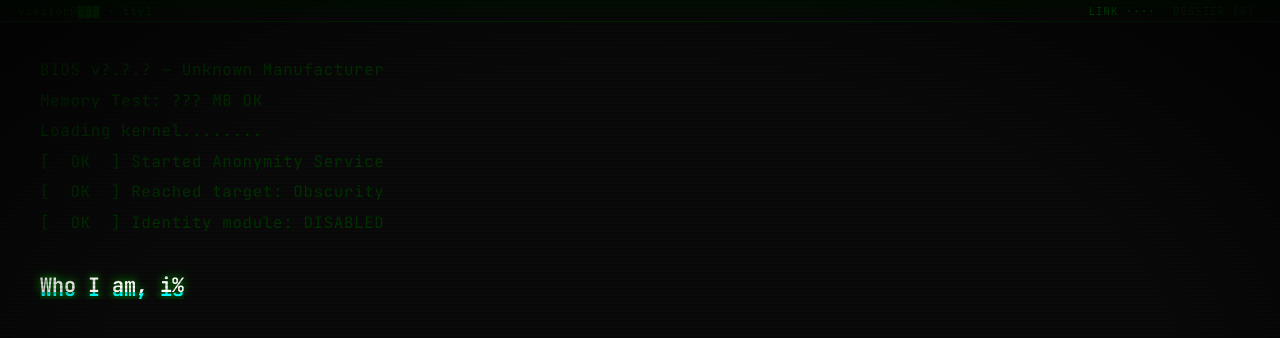
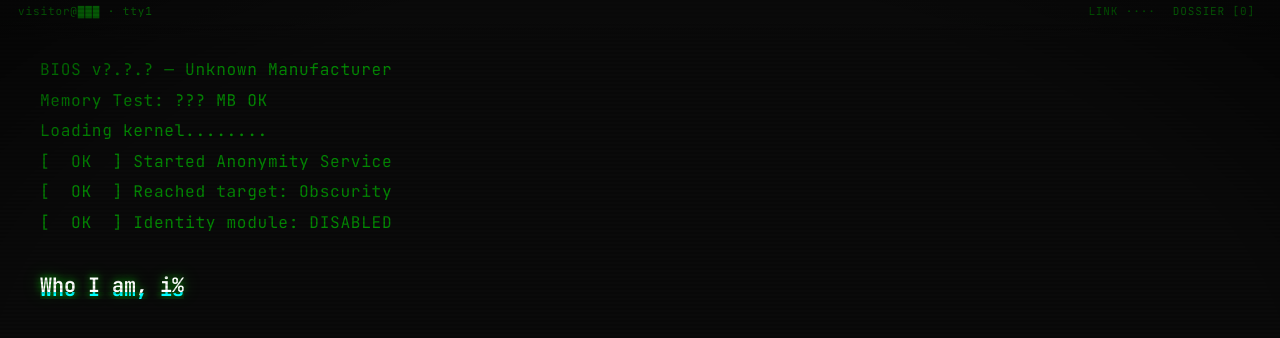
Before and after one commit to kaankoo/ghost-terminal-homepage, a website: page public/index.html in a window 1280 px wide. Drawn offline with Linux system fonts and the light colour scheme.

Commit message:
Update public/index.html styling and configuration

```diff
--- a/public/index.html
+++ b/public/index.html
@@ -15,7 +15,7 @@
   :root {
     --green: #0f0;
     --dim-green: #0a0;
-    --dark-green: #030;
+    --dark-green: #078007;   /* dim, but still readable against #0a0a0a */
     --bg: #0a0a0a;
     --glow: 0 0 8px rgba(0, 255, 0, 0.6);
     --bar: 22px;
@@ -45,12 +45,12 @@
     z-index: 1000;
   }
 
-  /* CRT vignette */
+  /* CRT vignette — kept shallow so text near the edges stays readable */
   body::after {
     content: '';
     position: fixed;
     inset: 0;
-    background: radial-gradient(ellipse at center, transparent 60%, rgba(0,0,0,0.7) 100%);
+    background: radial-gradient(ellipse at center, transparent 72%, rgba(0,0,0,0.45) 100%);
     pointer-events: none;
     z-index: 999;
   }
@@ -77,12 +77,21 @@
     font-size: clamp(9px, 1.05vw, 11px);
     letter-spacing: 0.08em;
     color: var(--dark-green);
-    background: linear-gradient(to bottom, rgba(0,20,0,0.9), rgba(0,0,0,0));
-    border-bottom: 1px solid rgba(0, 90, 0, 0.35);
     z-index: 900;
     user-select: none;
     white-space: nowrap;
-    overflow: hidden;
+    overflow: visible;
+    background: var(--bg);
+    border-bottom: 1px solid rgba(0, 110, 0, 0.35);
+  }
+  /* Short scrim so a line scrolling out of view fades rather than clipping */
+  #statusbar::after {
+    content: '';
+    position: absolute;
+    left: 0; right: 0; top: 100%;
+    height: 18px;
+    background: linear-gradient(to bottom, var(--bg), rgba(10, 10, 10, 0));
+    pointer-events: none;
   }
   #statusbar .sb-left  { color: var(--dark-green); }
   #statusbar .sb-right { display: flex; align-items: center; gap: 10px; }
@@ -166,7 +175,7 @@
 
   .output-text { color: #0c0; opacity: 0.85; }
   .error-text  { color: #f44; text-shadow: 0 0 6px rgba(255, 60, 60, 0.5); }
-  .system-text { color: var(--dark-green); font-size: 0.88em; letter-spacing: .04em; }
+  .system-text { color: #0b0; opacity: 0.72; font-size: 0.9em; letter-spacing: .04em; }
   .highlight   { color: #fff; text-shadow: var(--glow); }
 
   /* The reply voice — brighter than system chatter */
@@ -729,7 +738,7 @@ async function callGemini() {
     systemInstruction: { parts: [{ text: buildSystemPrompt() }] },
     contents: buildContents(),
     generationConfig: {
-      temperature: 1.15,
+      temperature: 1.25,
       topP: 0.96,
       maxOutputTokens: 900,
       responseMimeType: 'application/json',
```
